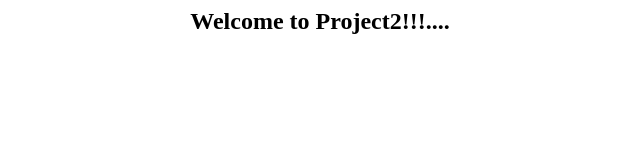
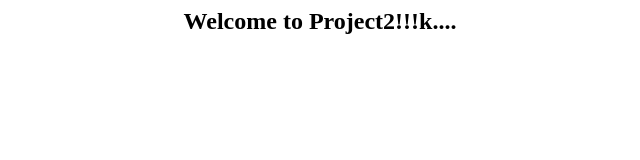
Before and after one commit to priyanka24-hash/project-2, a plain HTML site: page index.html in a window 1280 px wide. Shown: the full height of the page, 320-960 px from the left. Drawn offline with Linux system fonts and the light colour scheme.

Commit message:
Update index.html

```diff
--- a/index.html
+++ b/index.html
@@ -3,6 +3,6 @@
 <title> Priyanka </title>
 </head>
 <body style = "background-image:url('images/github3.jpg'); background-size: 100%">
-<h2 ALIGN=CENTER>Welcome to Project2!!!....</h2>
+<h2 ALIGN=CENTER>Welcome to Project2!!!k....</h2>
 </body>
 </html>
```
